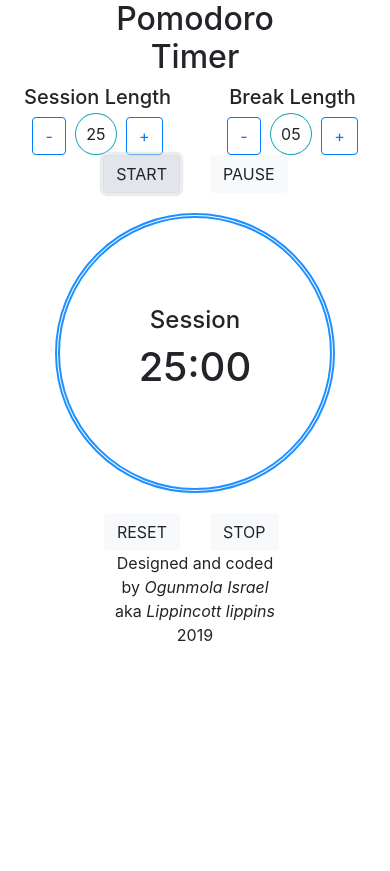
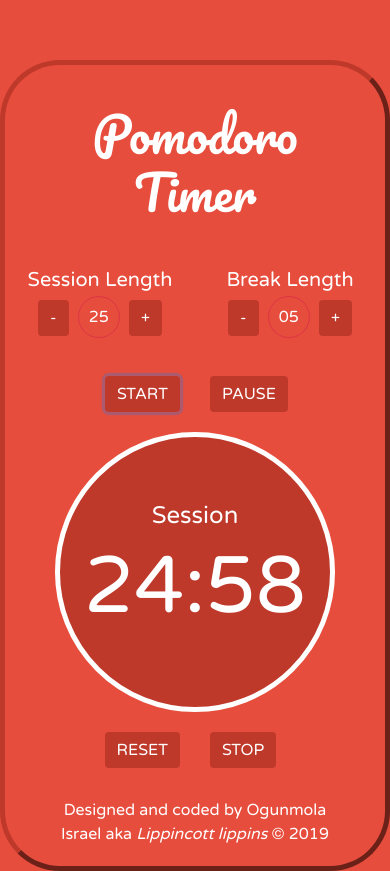
Before and after one commit to Lippins/pomodoro_timer, a plain HTML site: page index.html in a window 390 px wide. Both pictures are taken after a click on the button "START". Before the commit the page ends 844 px from the top, so only its background shows below. Drawn offline with Linux system fonts and the light colour scheme.

Commit message:
Added javascript functionality and responsive design

```diff
--- a/css/style.css
+++ b/css/style.css
@@ -1,3 +1,37 @@
+@import url('https://fonts.googleapis.com/css?family=Pacifico&display=swap');
+@import url('https://fonts.googleapis.com/css?family=Varela+Round&display=swap');
+
+body{
+    background: #E74D3D;
+}
+
+.container{
+    margin-top: 60px;
+    font-family: 'Varela Round', sans-serif;
+    color: #FFFFFF;
+    border-radius: 60px;
+    border: 5px outset #BF392B;
+}
+
+h2{
+    font-family: 'Pacifico', cursive;
+    font-size: 300%;
+}
+
+#clock{
+    font-size: 500%;
+}
+
+.spacing-lg{
+    margin-top: 40px;
+    margin-bottom: 40px;
+}
+
+.spacing-sm{
+    margin-top: 20px;
+    margin-bottom: 20px;
+}
+
 .value{
     padding: 10px;
     margin-left: 5px;
@@ -5,13 +39,34 @@
 }
 
 .showcase{
-    margin-top: 20px;
-    margin-bottom: 20px;
     display: flex;
     flex-direction: column;
-    border: 5px double #1E90FF ;
+    border: 5px solid #FFFFFF;
     justify-content: center;
     border-radius: 50%;
     width: 280px;
     height: 280px;
+    background: #BF392B;
 }
+
+.btn{
+    color: #ffffff;
+    background: #BF392B;
+    border: none;
+}
+
+
+.btn:hover{
+    color: #FFFFFF;
+    font-weight: bold;
+}
+
+.hide{
+    opacity: 0;
+    transition: 1000ms ease;
+}
+
+.footnote{
+    margin-top: 30px;
+    margin-bottom: 20px;
+}
--- a/index.html
+++ b/index.html
@@ -10,62 +10,64 @@
 </head>
 <body>
     <main>
-        <div class="container">
-            <div class="row justify-content-center">
+        <div class="container col-12 col-sm-8 col-md-8 col-lg-5 col-xl-4">
+            <div class="row spacing-lg justify-content-center">
                 <div class="col-8 text-center">
                     <h2>Pomodoro Timer</h2>
                 </div>
             </div>
 
            <div class="pomodoro">
-                <div class="row justify-content-center">
+                <div class="row spacing-lg justify-content-center">
                     <div class="col-6 session text-center">
                         <h5>Session Length</h5>
-                        <button class="modifiers btn btn-outline-primary">-</button>
-                        <span class="value border border-info rounded-circle">25</span>
-                        <button class="modifiers btn btn-outline-primary">+</button>
+                        <button id="session_dcr" class="btn">-</button>
+                        <span id="session" class="value border border-danger rounded-circle">25</span>
+                        <button id="session_incr" class="btn">+</button>
                     </div>
                     <div class="col-6 break text-center">
                         <h5>Break Length</h5>
-                        <button class="modifiers btn btn-outline-primary">-</button>
-                        <span class="value border border-info rounded-circle">05</span>
-                        <button class="modifiers btn btn-outline-primary">+</button>
+                        <button id="break_dcr" class="btn">-</button>
+                        <span id="break" class="value border border-danger rounded-circle">05</span>
+                        <button id="break_incr" class="btn">+</button>
+                    </div>
+                </div>
+
+                <div class="row spacing-sm justify-content-center">
+                    <div class="col-6 text-right">
+                        <button id="start" class="btn">START</button>
+                    </div>
+                    <div class="col-6">
+                        <button id="pause" class="btn">PAUSE</button>
+                    </div>
+                </div>
+
+                <div class="row spacing-sm justify-content-center">
+                    <div class="showcase text-center">
+                        <h4 id="session_banner" class="active_session">Session</h4>
+                        <h1 id="clock">25:00</h1>
                     </div>
                 </div>
 
                 <div class="row justify-content-center">
                     <div class="col-6 text-right">
-                        <button id="start" class="btn btn-light">START</button>
+                        <button id="reset" class="btn">RESET</button>
                     </div>
                     <div class="col-6">
-                        <button id="pause" class="btn btn-light">PAUSE</button>
+                        <button id="stop" class="btn">STOP</button>
                     </div>
                 </div>
 
-                <div class="row justify-content-center">
-                    <div class="showcase text-center">
-                        <h4 class="active_session">Session</h4>
-                        <h1>25:00</h1>
-                    </div>
-                </div>
-
-                <div class="row justify-content-center">
-                    <div class="col-6 text-right">
-                        <button id="start" class="btn btn-light">RESET</button>
-                    </div>
-                    <div class="col-6">
-                        <button id="pause" class="btn btn-light">STOP</button>
-                    </div>
-                </div>
-
-                <div class="row footnote justify-content-center">
-                    <div class="col-6 text-center">
-                            Designed and coded by <em>Ogunmola Israel</em> aka <em>Lippincott lippins</em> 2019
+                <div class="row spacing-sm footnote justify-content-center">
+                    <div class="col-10 text-center">
+                        Designed and coded by Ogunmola Israel aka <em>Lippincott lippins</em> &copy; 2019
                     </div>
                 </div>
             </div>
         </div>
     </main>
+
+    <audio id="sound" src="./assets/sound1.mp3"></audio>
 </body>
 
 <script src="./assets/bootstrap/js/bootstrapjquery.js"></script>
--- a/javascript/main.js
+++ b/javascript/main.js
@@ -0,0 +1,142 @@
+//break and session modifiers
+const clock = document.getElementById("clock");
+const sound = document.getElementById("sound");
+const session = document.getElementById("session");
+const breakTime = document.getElementById("break");
+const indicator = document.getElementById("session_banner");
+
+let countdown;
+let secondsLeft;
+let isBreak = "";
+
+function formatSelection(selection){
+    if (selection.innerHTML < 10) selection.innerHTML = "0" + selection.innerHTML;
+}
+
+function update_choices() {
+    const increaseSession = document.getElementById("session_incr");
+    const decreaseSession = document.getElementById("session_dcr");
+    const increaseBreak = document.getElementById("break_incr");
+    const decreaseBreak = document.getElementById("break_dcr");
+
+    increaseSession.addEventListener("click", ()=>{
+        session.innerHTML = parseInt(session.innerHTML) + 1;
+        formatSelection(session);
+        displayTimeLeft(session.innerHTML *60);
+    })
+
+    decreaseSession.addEventListener("click", ()=>{
+        if (session.innerHTML != 1){
+            session.innerHTML = parseInt(session.innerHTML) - 1;
+            formatSelection(session);
+            displayTimeLeft(session.innerHTML *60);
+        }
+    })
+
+    increaseBreak.addEventListener("click", ()=>{
+        breakTime.innerHTML = parseInt(breakTime.innerHTML) + 1;
+        formatSelection(breakTime);
+    })
+
+    decreaseBreak.addEventListener("click", ()=>{
+        if(breakTime.innerHTML != 1){
+            breakTime.innerHTML = parseInt(breakTime.innerHTML) - 1;
+            formatSelection(breakTime);
+        }
+    })
+}
+
+
+//timer experiment
+
+function breakCount(){
+    indicator.innerHTML = "Break";
+    timer(breakTime.innerHTML*60-1);
+}
+
+function checkBreak (){
+    if (isBreak == true){
+        setTimeout(breakCount, 1000);
+    } else {
+        start.click();
+    }
+}
+
+function timer(seconds){
+    const now = Date.now();
+    const startTime = now + (seconds * 1000);
+    displayTimeLeft(seconds);
+
+    countdown = setInterval(() => {
+       secondsLeft = Math.round((startTime - Date.now())/ 1000);
+
+        if (secondsLeft <= 0) {
+            secondsLeft = 0;
+            sound.play();
+            displayTimeLeft(secondsLeft);
+            clearInterval(countdown);
+            (isBreak == false || isBreak == "") ? isBreak = true : isBreak = false;
+            checkBreak();
+        } else{
+            displayTimeLeft(secondsLeft);
+        }
+    }, 1000);
+}
+
+//display time left
+function displayTimeLeft(seconds){
+    let minute = parseInt(seconds/60);
+    let remainderSeconds = seconds % 60;
+    let display = `${minute >= 10 ? minute: '0'+ minute}:${remainderSeconds >= 10 ? remainderSeconds : '0' + remainderSeconds}`;
+    clock.innerHTML = display;
+}
+
+//game time modifiers
+
+function modifyTimer() {
+    const start = document.getElementById("start");
+    const pause = document.getElementById("pause");
+    const reset = document.getElementById("reset");
+    const stop = document.getElementById("stop");
+    let pausePoint;
+    let isPaused = false;
+
+    start.addEventListener("click", ()=>{
+        indicator.innerHTML = "Session";
+        clearInterval(countdown);
+        pause.innerHTML = "PAUSE";
+        timer(session.innerHTML*60);
+    });
+
+
+    pause.addEventListener("click", ()=>{
+        if (pause.innerHTML == "PAUSE"){
+            isPaused = true;
+            pausePoint = secondsLeft;
+            clearInterval(countdown);
+            pause.innerHTML = "PLAY";
+        } else{
+            isPaused = false;
+            pause.innerHTML = "PAUSE";
+            timer(pausePoint);
+        }
+    });
+
+    stop.addEventListener("click", ()=>{
+        clearInterval(countdown);
+        pause.innerHTML = "PAUSE";
+        displayTimeLeft(session.innerHTML*60);
+    });
+
+    reset.addEventListener("click", ()=>{
+        clearInterval(countdown);
+        pause.innerHTML = "PAUSE";
+        session.innerHTML = "25";
+        breakTime.innerHTML = "05";
+        clock.innerHTML = "25:00";
+        isBreak = "";
+    });
+}
+
+update_choices();
+modifyTimer();
```
Also changed, not shown: 1 other file.
